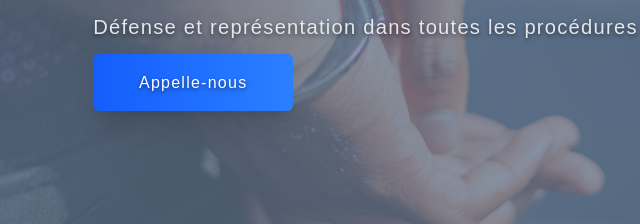
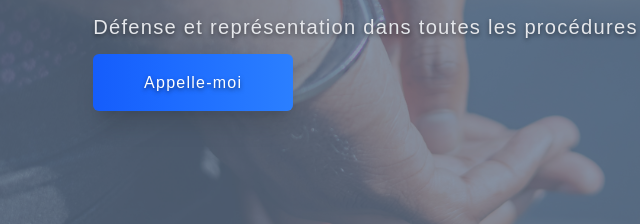
Before and after one commit to Mohammed-08-27/testshc, a plain HTML site: page droit/penal.html in a window 1280 px wide. Shown: the part 315-539 px from the top of the page, 228-868 px from the left. Drawn offline with Linux system fonts and the light colour scheme.

Commit message:
change appelle-nou

```diff
--- a/droit/penal.html
+++ b/droit/penal.html
@@ -135,7 +135,7 @@
           <h1 class="text-4xl/10 md:text-5xl/15 font-bold text-slate-100 mb-4">Droit Penal<br />Cabinet SHC Avocat</h1>
           <p class="text-xl text-gray-200 mb-3">Défense et représentation dans toutes les procédures pénales.</p><a
             class="inline-block w-auto text-center min-w-[200px] px-6 py-4 text-white transition-all rounded-md shadow-xl sm:w-auto bg-gradient-to-r from-blue-600 to-blue-500 hover:bg-gradient-to-b "
-            href="tel:+33698719806">Appelle-nous</a>
+            href="tel:+33698719806">Appelle-moi</a>
         </div>
       </div>
     </div>
```
Also changed, not shown: droit/civil.html (+1 -1 lines), droit/commerce.html (+1 -1 lines), droit/etranger.html (+1 -1 lines), droit/famille.html (+1 -1 lines), droit/mineur.html (+1 -1 lines), droit/public.html (+1 -1 lines), honoraires.html (+1 -1 lines).
